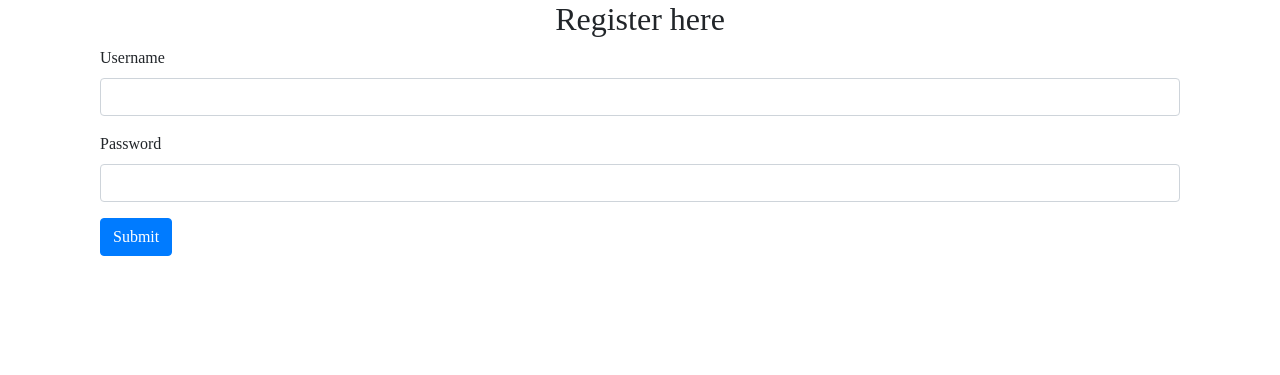
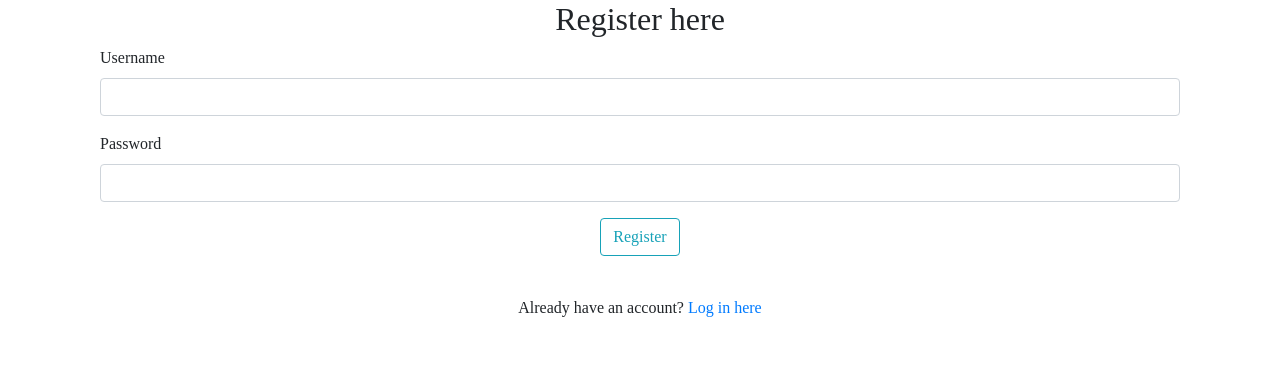
Before and after one commit to EimearCunningham/milestone-three, a Flask app: page /register in a window 1280 px wide. Shown: the part 56-431 px from the top of the page. Run offline with Flask 2, Linux system fonts and the light colour scheme; some libraries are stand-ins or nearby versions; some web fonts are replaced.

Commit message:
Style Register and Log in pages

```diff
--- a/static/css/style.css
+++ b/static/css/style.css
@@ -30,3 +30,7 @@ h1 {
 #submit-review {
     margin-bottom: 40px;
 }
+
+#link {
+    margin:40px;
+}
--- a/templates/register.html
+++ b/templates/register.html
@@ -21,8 +21,18 @@
         </div>
 
         <!-- Submit Button -->
-        <button type="submit" class="btn btn-primary">Submit</button>
+        <div class="col text-center">
+            <button type="submit" class="btn btn-outline-info">Register</button>
+        </div>
     </form>
+
+    <div class="row">
+        <div class="col text-center" id="link">
+            Already have an account? <a href="{{ url_for('login')}}"> Log in here</a>
+            </p>
+        </div>
+        <p>
+    </div>
 </div>
 
 
```
Also changed, not shown: templates/login.html (+11 -6 lines).
